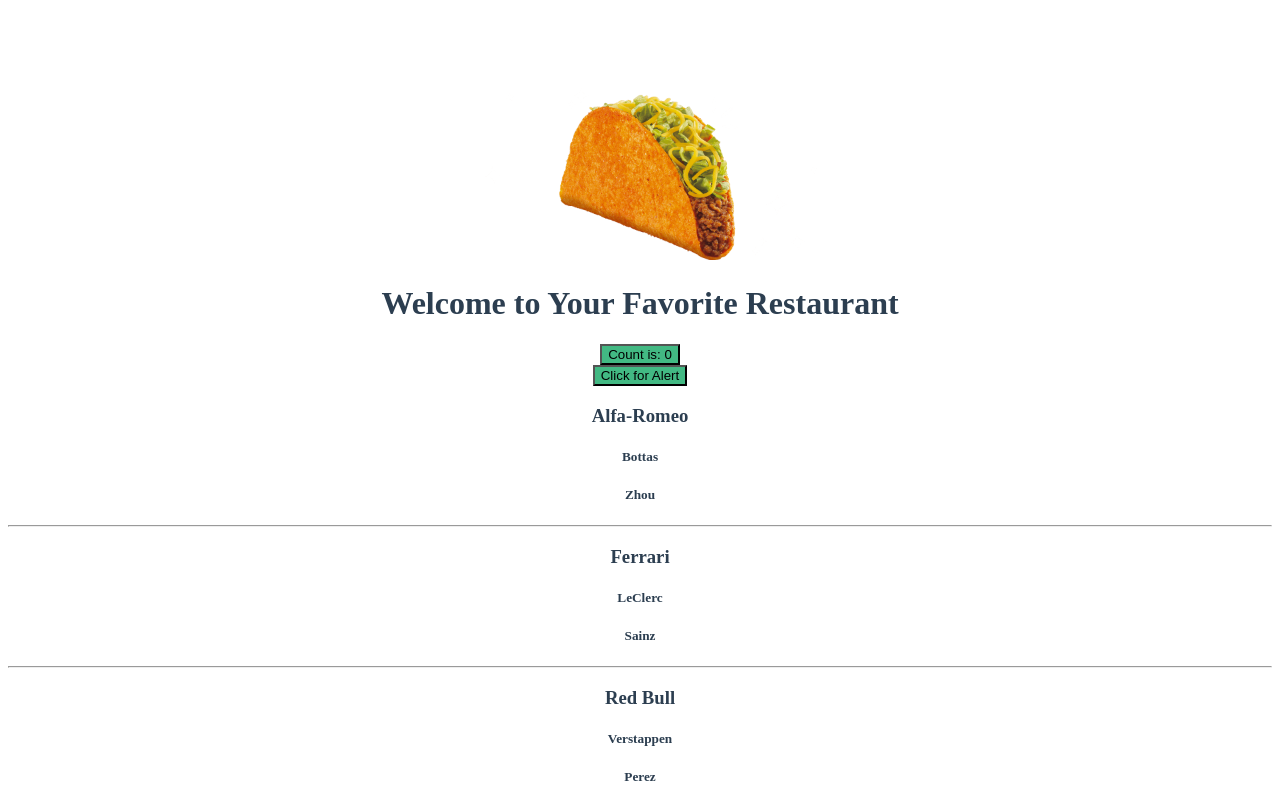
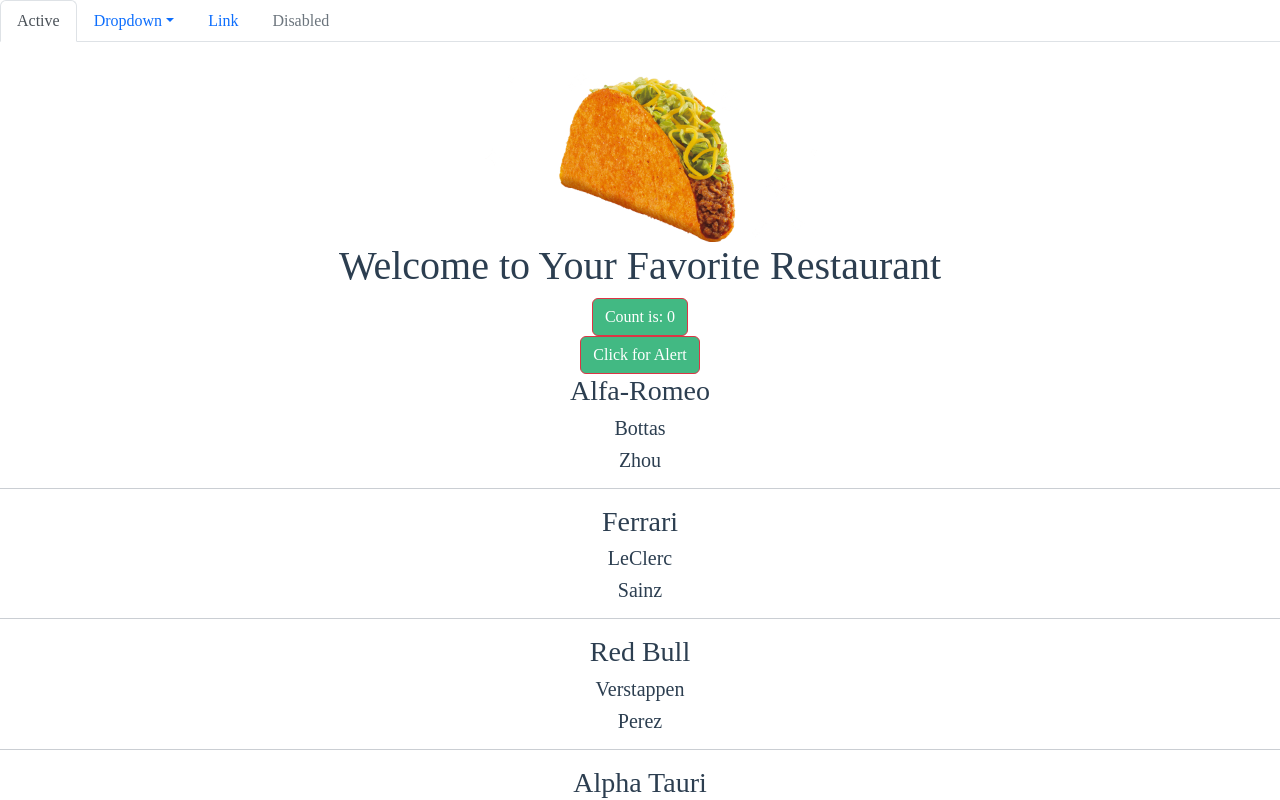
Before and after one commit to Nelson-Delpozo/vue-test, a Vue app: page / in a window 1280 px wide. Shown: the top 800 px of the page. Built offline with nearby package versions, Linux system fonts and the light colour scheme; a web font is replaced by a local one.

Commit message:
added bootstrap and navbar

```diff
--- a/package.json
+++ b/package.json
@@ -8,6 +8,8 @@
     "lint": "vue-cli-service lint"
   },
   "dependencies": {
+    "@popperjs/core": "^2.11.6",
+    "bootstrap": "^5.2.1",
     "core-js": "^3.8.3",
     "vue": "^3.2.13"
   },
--- a/src/App.vue
+++ b/src/App.vue
@@ -1,4 +1,5 @@
 <template>
+  <NavBar/>
   <img alt="Vue logo" src="./assets/logo2.png" height="200">
   <HelloWorld msg="Welcome to Your Favorite Restaurant"/>
   <CountButton/>
@@ -10,10 +11,12 @@
 import HelloWorld from './components/HelloWorld.vue'
 import CountButton from "./components/CountButton";
 import ListOfTeams from "@/components/ListOfTeams";
+import NavBar from "@/components/NavBar";
 
 export default {
   name: 'App',
   components: {
+    NavBar,
     ListOfTeams,
     HelloWorld,
     CountButton,
@@ -28,7 +31,7 @@
   -moz-osx-font-smoothing: grayscale;
   text-align: center;
   color: #2c3e50;
-  margin-top: 60px;
+  /*margin-top: 60px;*/
 }
 
 </style>
--- a/src/components/CountButton.vue
+++ b/src/components/CountButton.vue
@@ -1,9 +1,9 @@
 <template>
-  <button @click="increment" v-on:mouseover="count--">
+  <button class="btn btn-danger" @click="increment" v-on:mouseover="count--">
     Count is: {{ count }}
   </button>
   <br>
-  <button @click="alert">
+  <button class="btn btn-danger" @click="alert">
     Click for Alert
   </button>
 </template>
--- /dev/null
+++ b/src/components/NavBar.vue
@@ -0,0 +1,33 @@
+<template>
+  <ul class="nav nav-tabs">
+    <li class="nav-item">
+      <a class="nav-link active" aria-current="page" href="#">Active</a>
+    </li>
+    <li class="nav-item dropdown">
+      <a class="nav-link dropdown-toggle" data-bs-toggle="dropdown" href="#" role="button" aria-expanded="false">Dropdown</a>
+      <ul class="dropdown-menu">
+        <li><a class="dropdown-item" href="#">Action</a></li>
+        <li><a class="dropdown-item" href="#">Another action</a></li>
+        <li><a class="dropdown-item" href="#">Something else here</a></li>
+        <li><hr class="dropdown-divider"></li>
+        <li><a class="dropdown-item" href="#">Separated link</a></li>
+      </ul>
+    </li>
+    <li class="nav-item">
+      <a class="nav-link" href="#">Link</a>
+    </li>
+    <li class="nav-item">
+      <a class="nav-link disabled" href="#" tabindex="-1" aria-disabled="true">Disabled</a>
+    </li>
+  </ul>
+</template>
+
+<script>
+export default {
+  name: "NavBar"
+}
+</script>
+
+<style scoped>
+
+</style>
--- a/src/main.js
+++ b/src/main.js
@@ -1,4 +1,7 @@
+import "bootstrap/dist/css/bootstrap.min.css"
 import { createApp } from 'vue'
 import App from './App.vue'
 
 createApp(App).mount('#app')
+
+import "bootstrap/dist/js/bootstrap.js"
```
Also changed, not shown: 1 other file (tests, documents, lock files or other folders).
